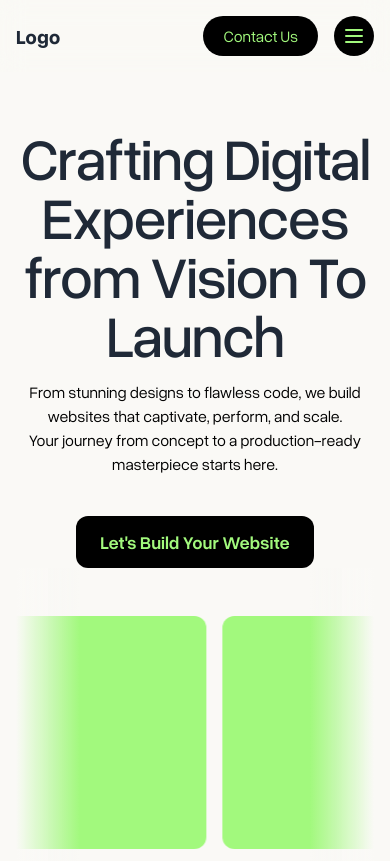
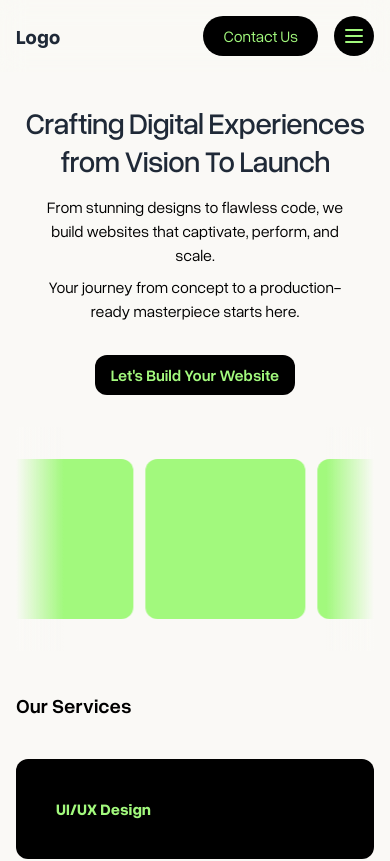
Before and after one commit to ikarn-dev/startup_v1, a Next.js app: page / in a window 390 px wide. Shown: the top 861 px of the page. Built offline with nearby package versions, Linux system fonts and the light colour scheme.

Commit message:
Added Responsiveness

```diff
--- a/src/components/HeroSection.tsx
+++ b/src/components/HeroSection.tsx
@@ -1,55 +1,63 @@
-// src/components/HeroSection.tsx
 import React from "react";
 
 function HeroSection() {
   return (
-    <div className="w-full px-4 md:px-20 mt-28">
+    <div className="w-full px-4 sm:px-6 md:px-8 lg:px-20 mt-16 md:mt-28 py-10">
       <div className="w-full flex flex-col items-center">
-        <h1 className="text-gray-800 text-[59px] font-medium text-center mt-4 text-[clamp(1.5rem, 5vw, 2.5rem)] tracking-tight leading-none">
+        <h1 className="text-gray-800 font-medium text-center tracking-tight leading-tight
+          text-3xl sm:text-4xl md:text-5xl lg:text-[59px]">
           Crafting Digital Experiences
-          <br />
-          from Vision To Launch
+          <br className="hidden sm:block" />
+          <span className="sm:mt-2 inline-block">from Vision To Launch</span>
         </h1>
-        <p className="text-black font-regular text-center mt-4 text-[clamp(1rem, 5vw, 1.25rem)]">
+
+        <p className="text-black font-regular text-center mt-4 md:mt-6
+          text-base sm:text-lg md:text-xl max-w-[90%] md:max-w-[80%] lg:max-w-[70%]">
           From stunning designs to flawless code, we build websites that
           captivate, perform, and scale.
-          <br />
-          <span>
+          <br className="hidden sm:block" />
+          <span className="block mt-2 sm:mt-0">
             Your journey from concept to a production-ready masterpiece starts
             here.
           </span>
         </p>
-        <button className="px-6 py-3 mt-10 rounded-xl bg-black font-semibold text-[#A2F97D] text-lg hover:bg-gray-800 transition-colors">
+
+        <button className="px-4 sm:px-6 py-2 sm:py-3 mt-8 md:mt-10 rounded-xl
+          bg-black font-semibold text-[#A2F97D]
+          text-base sm:text-lg hover:bg-gray-800 transition-colors">
           Let's Build Your Website
         </button>
       </div>
 
       {/* Moving Green Cards Section */}
-      <div className="relative overflow-hidden py-12">
+      <div className="relative overflow-hidden py-8 md:py-12 mt-8 md:mt-12">
         {/* Left gradient */}
-        <div className="absolute left-0 top-0 bottom-0 w-16 bg-gradient-to-r from-[#FAF9F6] to-transparent z-10"></div>
+        <div className="absolute left-0 top-0 bottom-0 w-12 sm:w-16 md:w-20
+          bg-gradient-to-r from-[#FAF9F6] to-transparent z-10"></div>
 
         <div className="flex animate-infiniteScroll whitespace-nowrap">
           {/* First set of cards */}
-          <div className="flex gap-4 mr-4">
-            <div className="w-[233px] h-[233px] rounded-xl bg-[#A2F97D] shrink-0"></div>
-            <div className="w-[233px] h-[233px] rounded-xl bg-[#A2F97D] shrink-0"></div>
-            <div className="w-[233px] h-[233px] rounded-xl bg-[#A2F97D] shrink-0"></div>
-            <div className="w-[233px] h-[233px] rounded-xl bg-[#A2F97D] shrink-0"></div>
-            <div className="w-[233px] h-[233px] rounded-xl bg-[#A2F97D] shrink-0"></div>
+          <div className="flex gap-3 sm:gap-4 mr-3 sm:mr-4">
+            {[...Array(5)].map((_, index) => (
+              <div key={`card1-${index}`}
+                className="w-[160px] h-[160px] sm:w-[200px] sm:h-[200px] md:w-[233px] md:h-[233px]
+                rounded-xl bg-[#A2F97D] shrink-0">
+              </div>
+            ))}
           </div>
           {/* Duplicate set of cards */}
-          <div className="flex gap-4">
-            <div className="w-[233px] h-[233px] rounded-xl bg-[#A2F97D] shrink-0"></div>
-            <div className="w-[233px] h-[233px] rounded-xl bg-[#A2F97D] shrink-0"></div>
-            <div className="w-[233px] h-[233px] rounded-xl bg-[#A2F97D] shrink-0"></div>
-            <div className="w-[233px] h-[233px] rounded-xl bg-[#A2F97D] shrink-0"></div>
-            <div className="w-[233px] h-[233px] rounded-xl bg-[#A2F97D] shrink-0"></div>
+          <div className="flex gap-3 sm:gap-4">
+            {[...Array(5)].map((_, index) => (
+              <div key={`card2-${index}`}
+                className="aspect-square rounded-xl bg-[#A2F97D] shrink-0">
+              </div>
+            ))}
           </div>
         </div>
 
         {/* Right gradient */}
-        <div className="absolute right-0 top-0 bottom-0 w-16 bg-gradient-to-l from-[#FAF9F6] to-transparent z-10"></div>
+        <div className="absolute right-0 top-0 bottom-0 w-12 sm:w-16 md:w-20
+          bg-gradient-to-l from-[#FAF9F6] to-transparent z-10"></div>
       </div>
     </div>
   );
```
